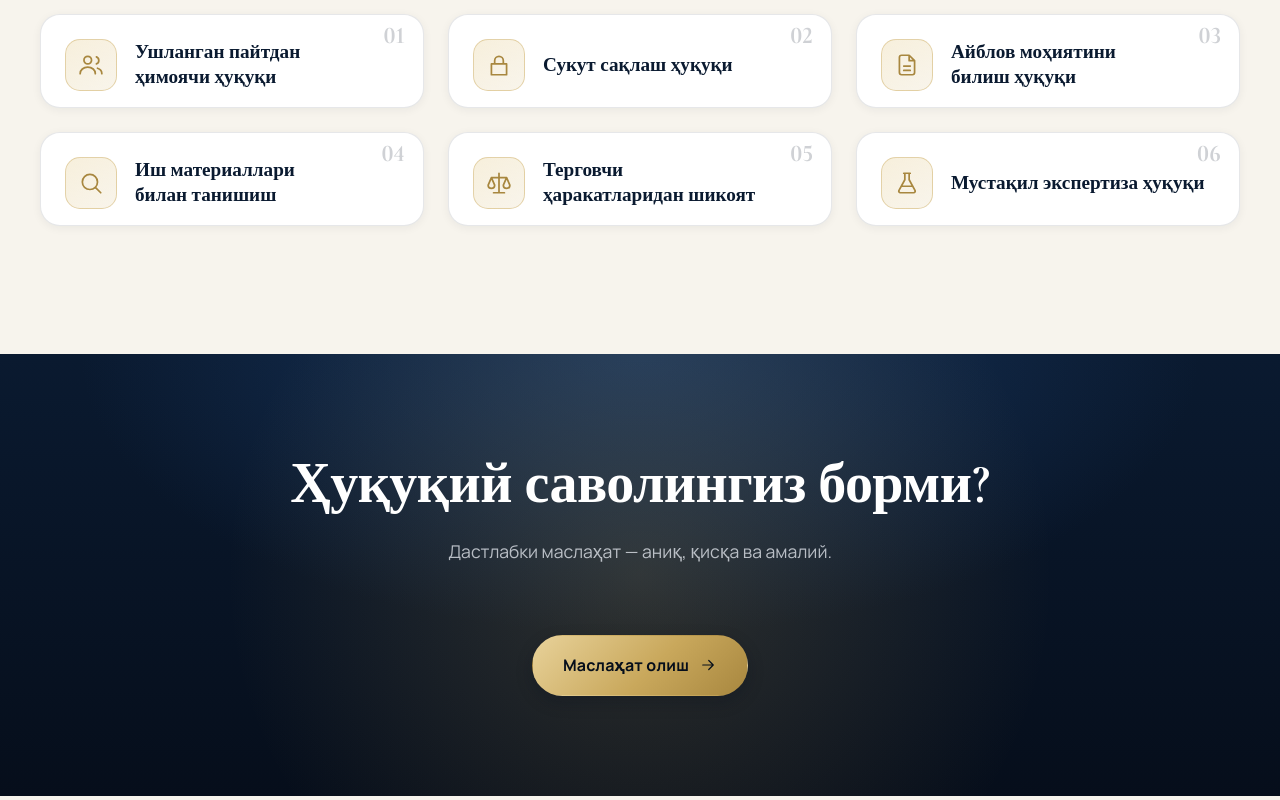
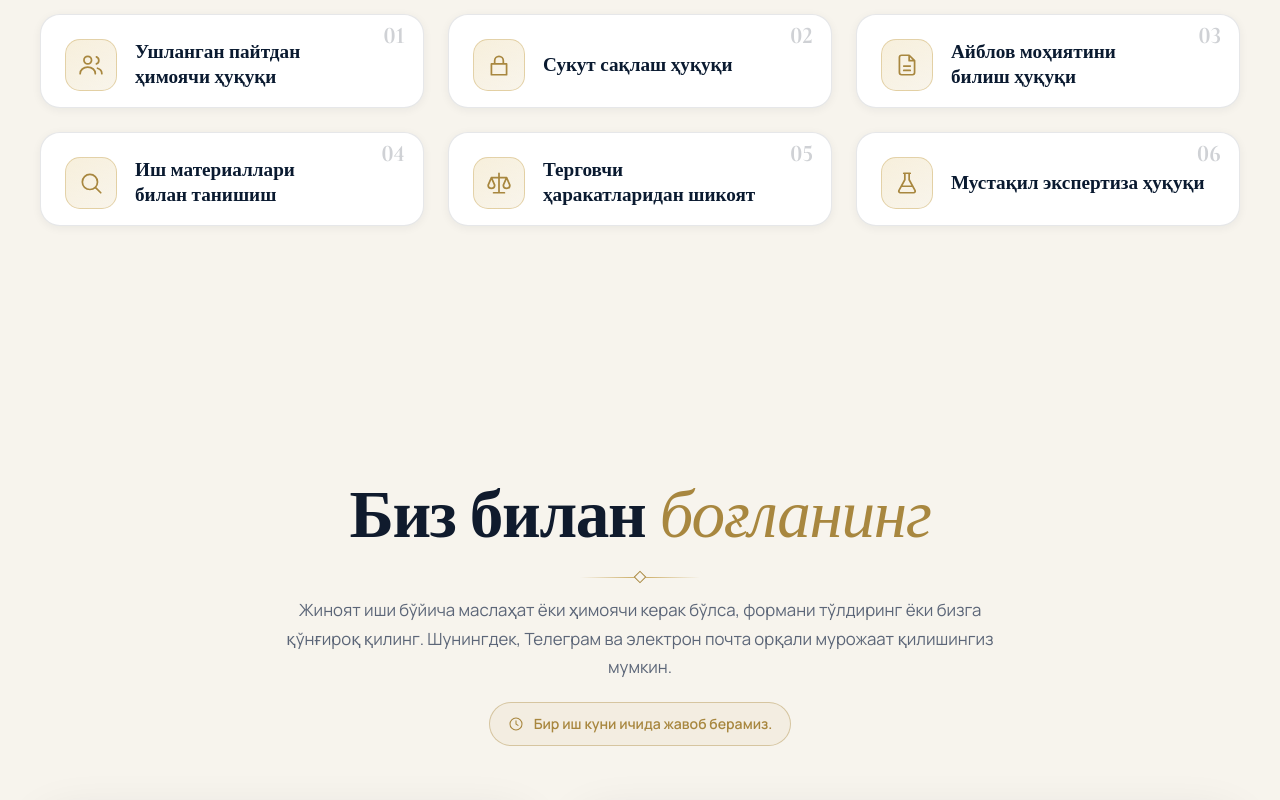
Before and after one commit to Asror-hub/Advokat_Tojiboyev, a React (Vite) app: page /xizmatlar in a window 1280 px wide. Shown: the part 3180-3980 px from the top of the page. Built offline with nearby package versions, Linux system fonts and the light colour scheme; no server answers.

Commit message:
Services: remove the CTA banner above the contact block

```diff
--- a/src/pages/Services.jsx
+++ b/src/pages/Services.jsx
@@ -109,22 +109,6 @@ export default function Services() {
           </div>
         </div>
       </section>
-
-      <section className="final compact">
-        <div className="final-glow" aria-hidden="true" />
-        <div className="wrap final-inner">
-          <Reveal>
-            <h2>{t.services.ctaTitle}</h2>
-            <p className="final-text">{t.services.ctaText}</p>
-            <div className="hero-actions center">
-              <Link className="btn btn-gold btn-lg" to={{ hash: 'aloqa' }}>
-                {t.common.consult}
-                <Icon name="arrow" size={18} />
-              </Link>
-            </div>
-          </Reveal>
-        </div>
-      </section>
     </>
   )
 }
```
